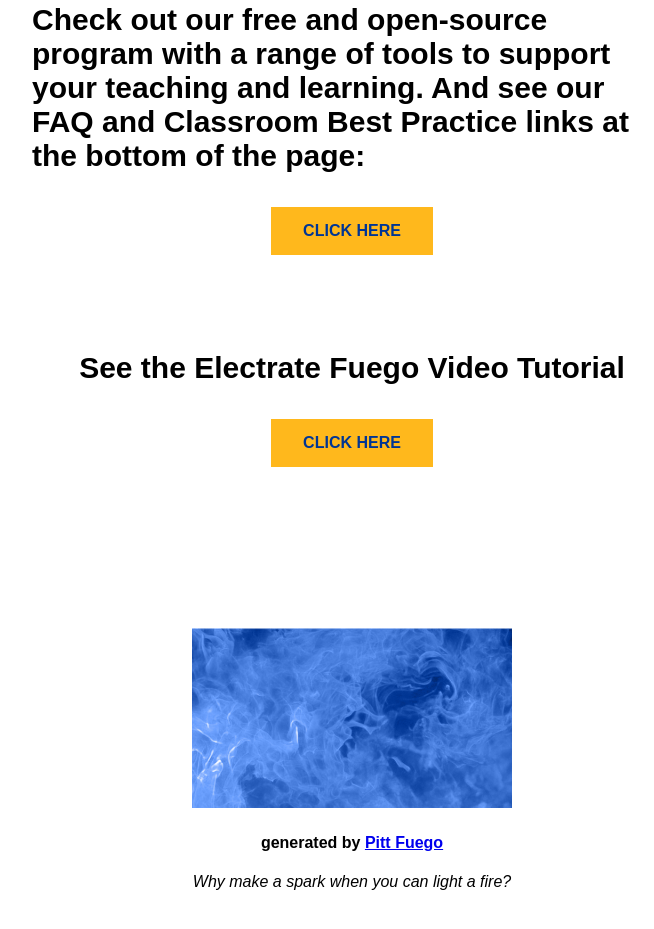
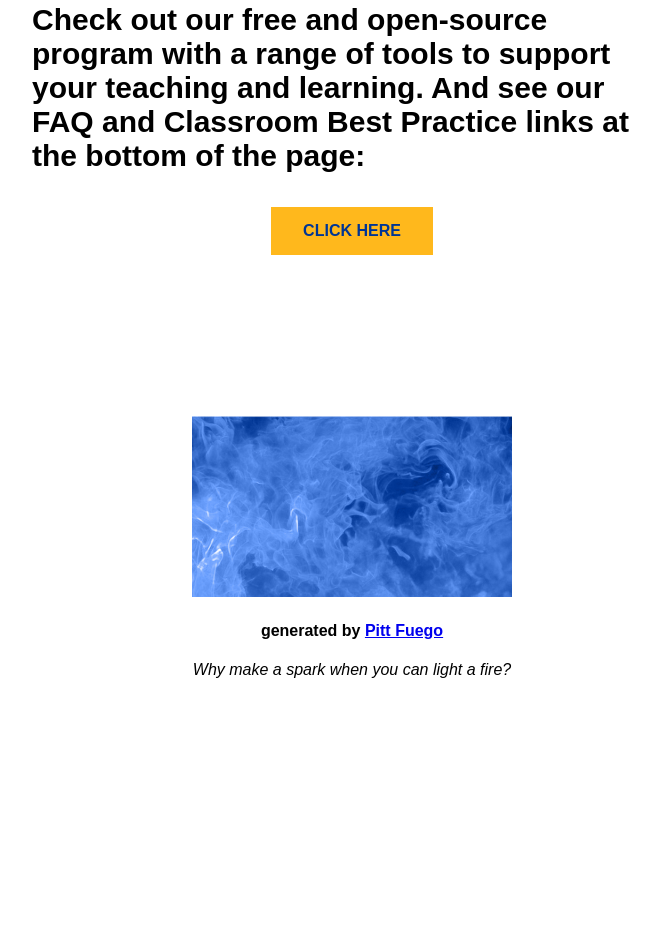
Before and after one commit to sjquigley/Pitt-Fuego-Presentation, a plain HTML site: page index.html in a window 1280 px wide. Shown: the part 7026-7955 px from the top of the page, without its empty margins (288-942 px from the left). After the commit the page ends 7829 px from the top, so only its background shows below. Drawn offline with Linux system fonts and the light colour scheme.

Commit message:
Add files via upload

```diff
--- a/index.html
+++ b/index.html
@@ -146,13 +146,6 @@
         <br>
         <center><a href="https://pitt-fuego.github.io/Pitt-Fuego-Coding-Tools/" class="button">CLICK HERE</a></center>
         </h2>
- <br>
-        <br>
-
-    <center><h2>See the Electrate Fuego Video Tutorial
-        <br>
-        <br>
-        <a href="https://pitt-fuego.github.io/Pitt-Fuego-Coding-Tools/" class="button">CLICK HERE</a></h2> </center>
 
     </div>
 
```
